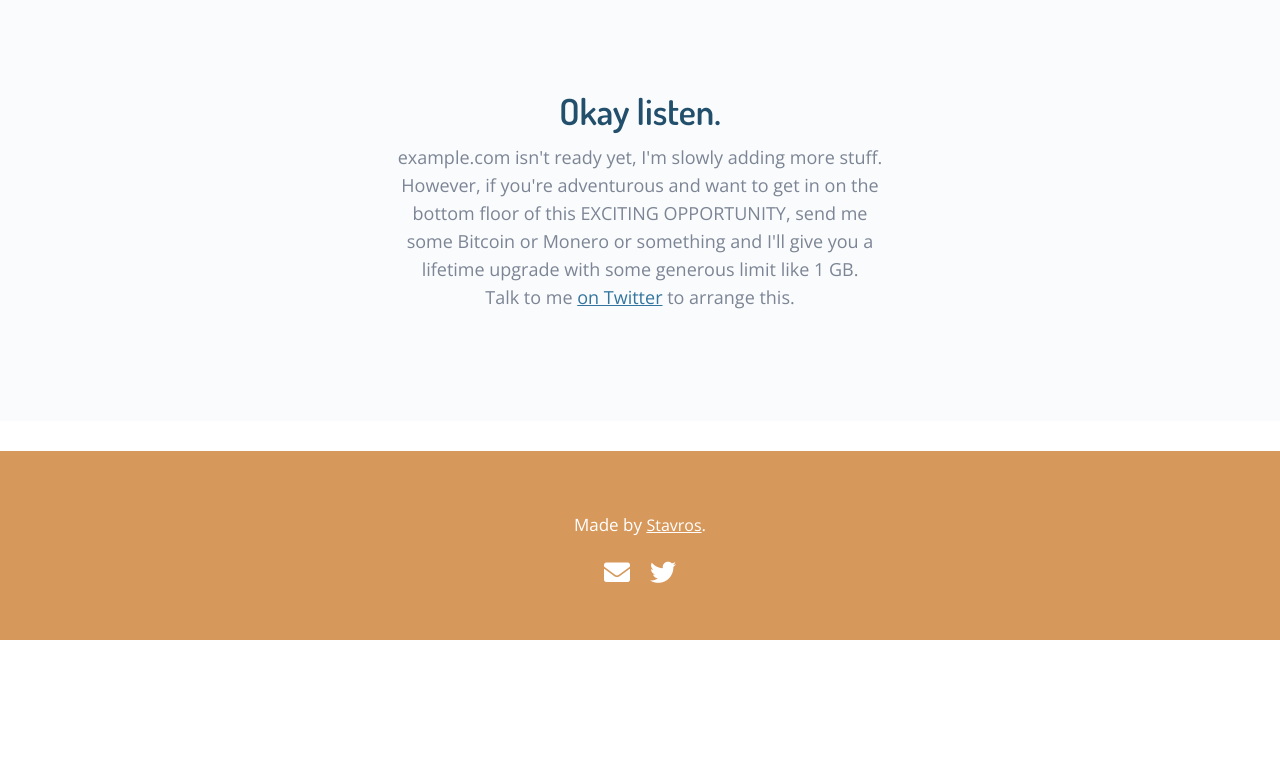
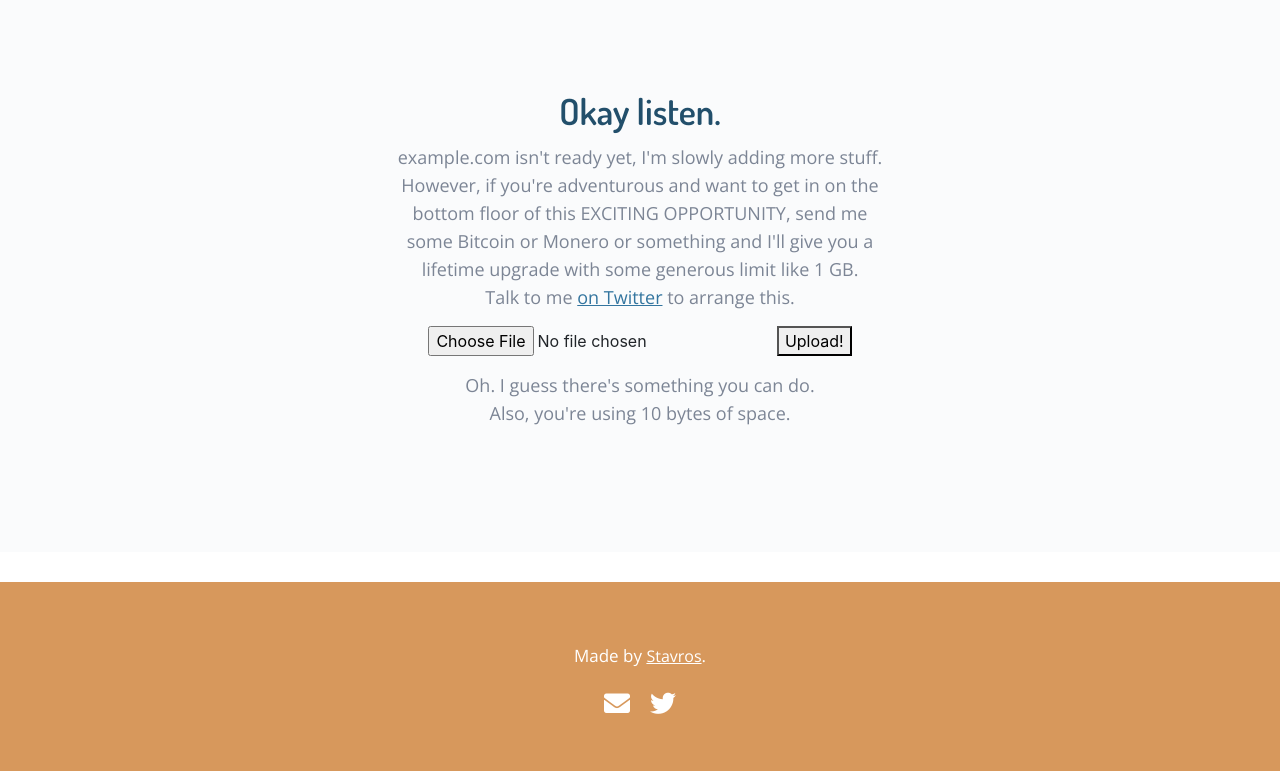
Before and after one commit to skorokithakis/imgz, a Django app: page / in a window 1280 px wide. Shown: the part 380-1151 px from the top of the page. Before the commit the page ends 1020 px from the top, so only its background shows below. Run offline with Django 3.2, Linux system fonts and the light colour scheme; a user stored in the database is signed in; tables that the repository leaves empty hold one stand-in row (values such as "Sample post"); parts of the project's set-up code (start-up, migrations or seed data) failed here and were passed over; some libraries are stand-ins or nearby versions.

Commit message:
Fix upload form

```diff
--- a/imgz/settings.py
+++ b/imgz/settings.py
@@ -47,6 +47,7 @@
     "django.contrib.messages",
     "whitenoise.runserver_nostatic",
     "django.contrib.staticfiles",
+    "django.contrib.humanize",
     "django_extensions",
     "tokenauth",
     "main",
--- a/templates/home.html
+++ b/templates/home.html
@@ -1,6 +1,6 @@
 {% extends "base.html" %}
 
-{% load i18n staticfiles %}
+{% load humanize %}
 
 {% block content %}
     <!--begin newsletter section -->
@@ -54,15 +54,17 @@
                     Talk to me <a href="https://twitter.com/stavros">on Twitter</a> to arrange this.
                     </p>
 
-                    {% if request.user.can.upload %}
+                    {% if request.user.can_upload %}
+                    <p>
                     <form method="post" enctype="multipart/form-data" action="{% url "main:image-upload" %}">
                         <input name="data" type="file" accept="image/*">
                         <button type="submit">Upload!</button>
                     </form>
+                    </p>
 
                     <p class="section-subtitle">
-                    Oh. I guess there's something you can do. Also, you're using {{ request.user.total_space_taken }}
-                    bytes of space.
+                    Oh. I guess there's something you can do. <br> Also, you're using
+                    {{ request.user.total_space_taken|intcomma }} bytes of space.
                     </p>
                     {% endif %}
 
```
